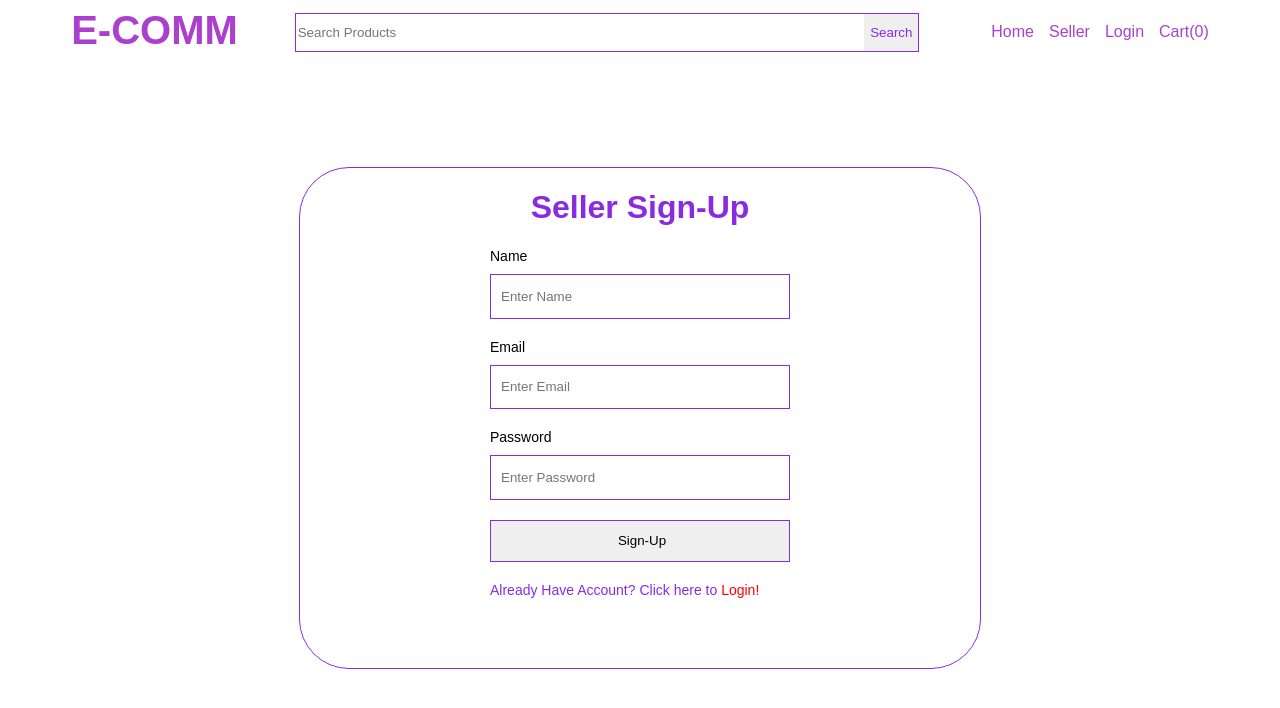
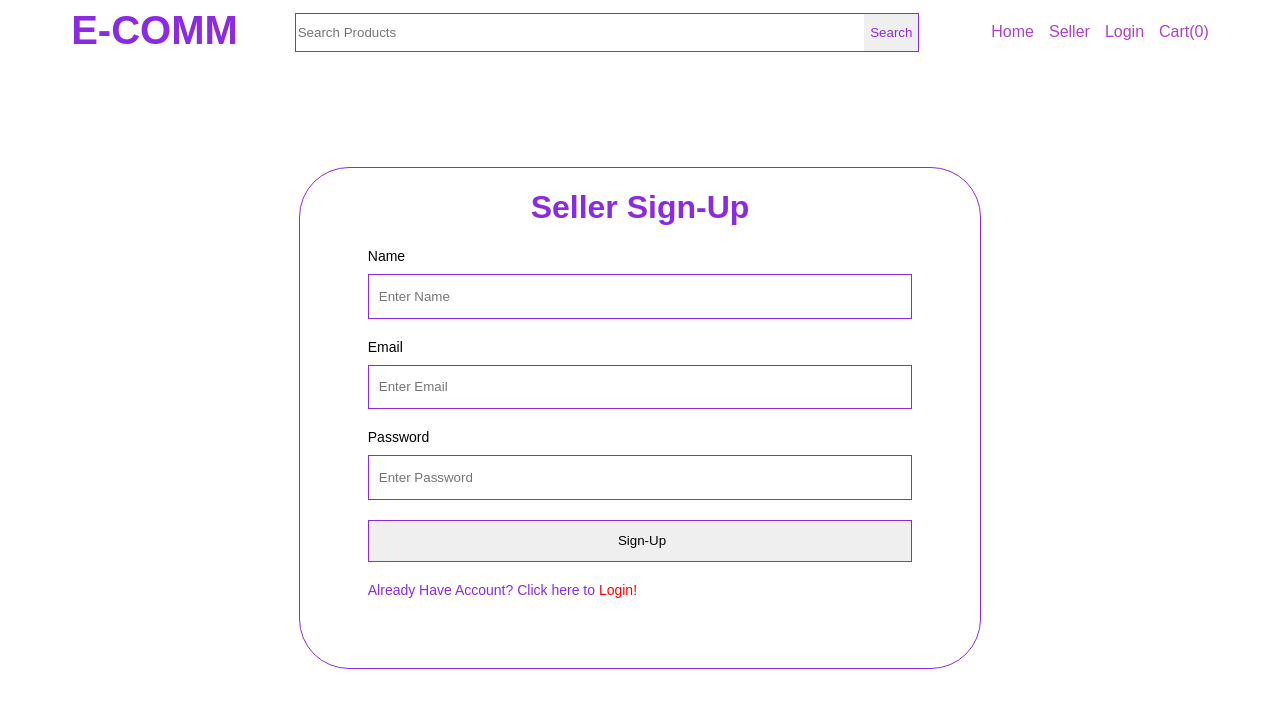
Before and after one commit to manojsgajare/Ecom-project, an Angular app: page /seller-auth in a window 1280 px wide. Shown: the top 708 px of the page. Built offline with nearby package versions, Linux system fonts and the light colour scheme.

Commit message:
authentication

```diff
--- a/db.json
+++ b/db.json
@@ -17,6 +17,12 @@
       "email": "bhushan@theschoolguard.com",
       "password": "demouser",
       "id": 3
+    },
+    {
+      "name": "",
+      "email": "bhushan@theschoolguard.com",
+      "password": "demouser",
+      "id": 4
     }
   ]
 }
--- a/src/app/header/header.component.css
+++ b/src/app/header/header.component.css
@@ -48,3 +48,8 @@
   height: 39px;
   border-left: 0px;
 }
+
+h1 a {
+  color: blueviolet;
+  text-decoration: none;
+}
--- a/src/app/header/header.component.html
+++ b/src/app/header/header.component.html
@@ -1,13 +1,21 @@
 <div class="nav">
-  <h1>E-COMM</h1>
-  <div class="nav-search">
+  <h1><a routerLink="/">E-COMM</a></h1>
+  <div *ngIf="menuType === 'default'" class="nav-search">
     <input type="text" placeholder="Search Products" />
     <button type="search">Search</button>
   </div>
-  <ul>
-    <li><a routerLink="/home">Home</a></li>
-    <li><a routerLink="/seller-auth">Seller</a></li>
-    <li><a href="#">Login</a></li>
-    <li><a href="#">Cart(0)</a></li>
-  </ul>
+  <div [ngSwitch]="menuType">
+    <ul *ngSwitchCase="'default'">
+      <li><a routerLink="/home">Home</a></li>
+      <li><a routerLink="/seller-auth">Seller</a></li>
+      <li><a href="#">Login</a></li>
+      <li><a href="#">Cart(0)</a></li>
+    </ul>
+    <ul *ngSwitchCase="'seller'">
+      <li><a routerLink="/home">Product List</a></li>
+      <li><a routerLink="/seller-auth">Add Product</a></li>
+      <li><a href="#">Logout</a></li>
+      <li><a href="#">Seller Name</a></li>
+    </ul>
+  </div>
 </div>
--- a/src/app/header/header.component.ts
+++ b/src/app/header/header.component.ts
@@ -1,10 +1,26 @@
-import { Component } from '@angular/core';
+import { Component, OnInit } from '@angular/core';
+import { Router } from '@angular/router';
 
 @Component({
   selector: 'app-header',
   templateUrl: './header.component.html',
-  styleUrls: ['./header.component.css']
+  styleUrls: ['./header.component.css'],
 })
-export class HeaderComponent {
+export class HeaderComponent implements OnInit {
+  menuType: String = 'default';
+  constructor(private route: Router) {}
 
+  ngOnInit(): void {
+    this.route.events.subscribe((val: any) => {
+      if (val.url) {
+        if (localStorage.getItem('seller') && val.url.includes('seller')) {
+          console.warn('in seller area');
+          this.menuType = 'seller';
+        } else {
+          console.warn('Outside seller');
+          this.menuType = 'default';
+        }
+      }
+    });
+  }
 }
--- a/src/styles.css
+++ b/src/styles.css
@@ -12,8 +12,8 @@ body {
   text-align: center;
     display: flex;
     flex-direction: column;
-    width: 300px;
-    height: 350px;
+    width: 80%;
+    height: 70%;
     margin: auto;
 }
 
```
